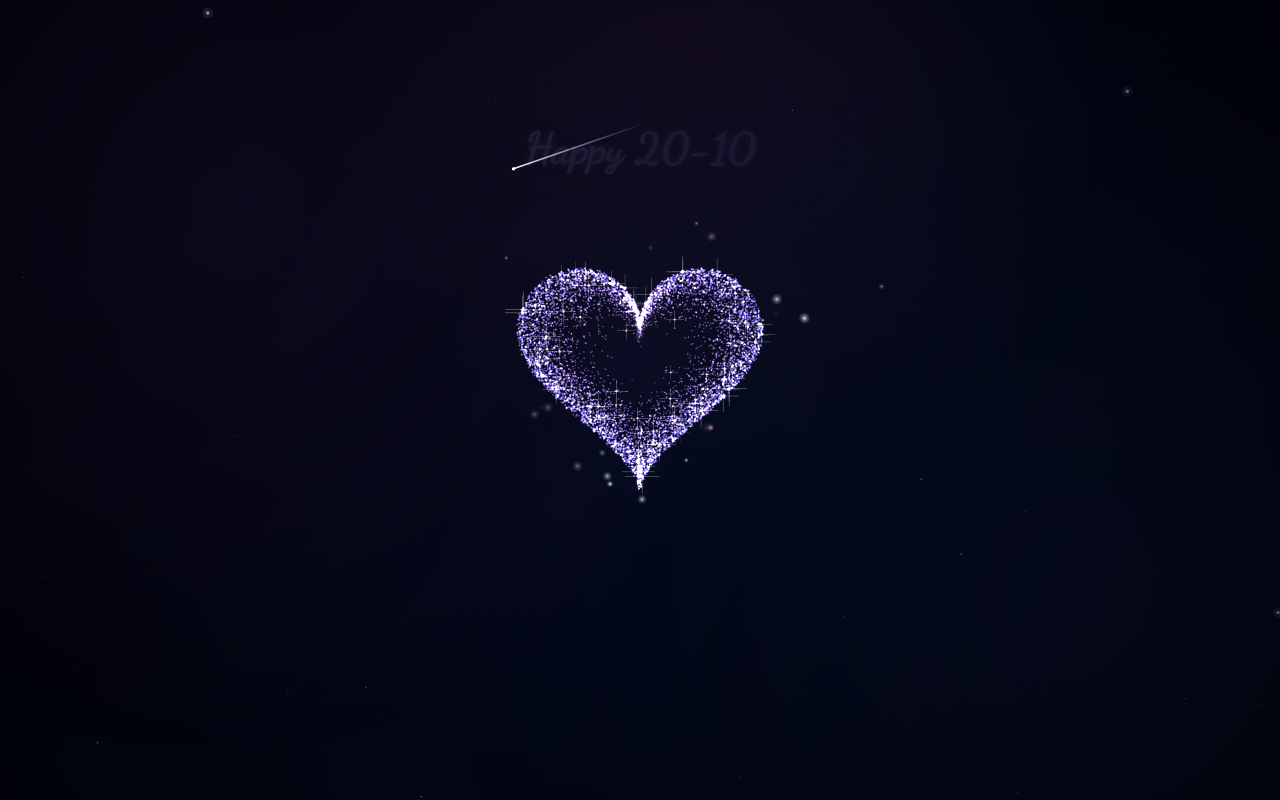
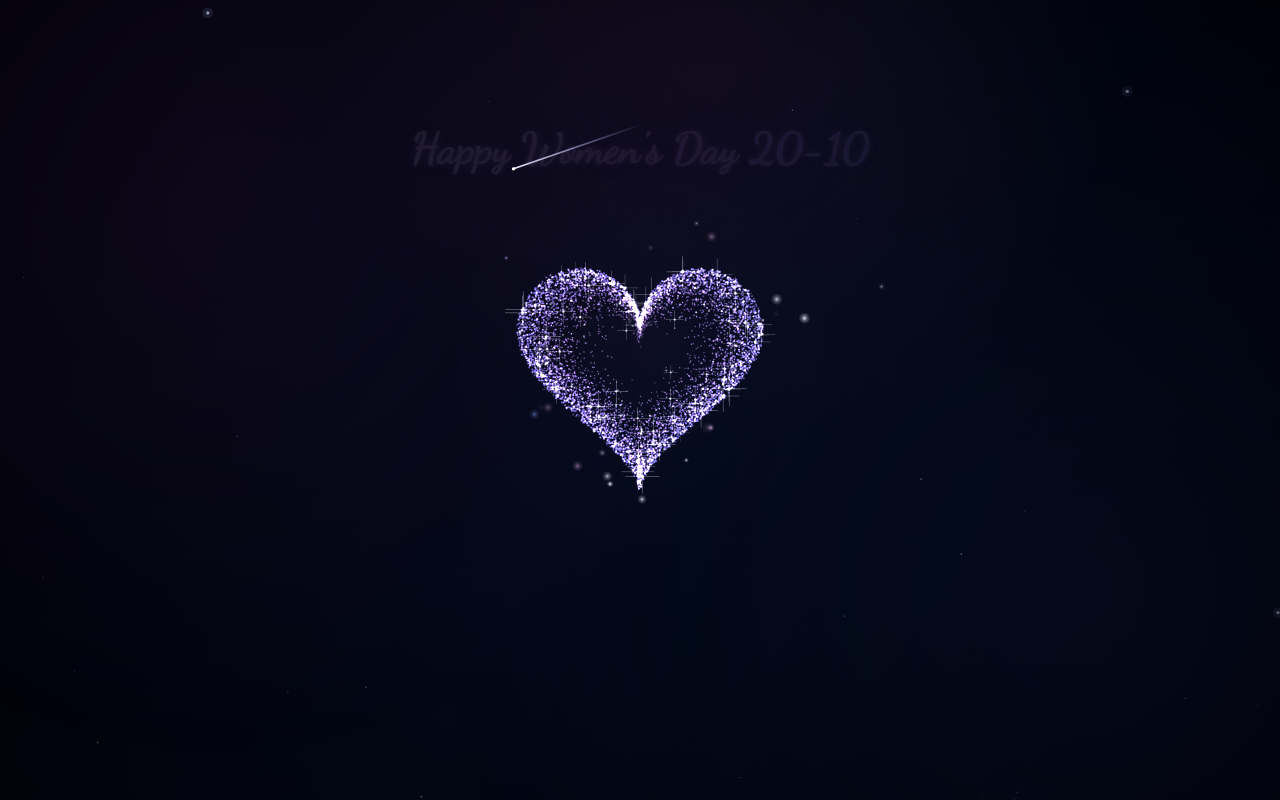
Before and after one commit to lustihgn/53-DamThiThu, a plain HTML site: page index.html in a window 1280 px wide. Drawn offline with Linux system fonts and the light colour scheme.

Commit message:
Update index.html

```diff
--- a/index.html
+++ b/index.html
@@ -707,7 +707,7 @@ function drawRingLayer(cx,cy,back,ringScale,visible){
 
 /* ---- Lời chúc: chỉ dùng opacity + transform (chạy trên GPU), không đổi layout mỗi khung ---- */
 const greetingLabel=document.getElementById("greetingLabel");
-const GREET_TEXT="Happy 20-10";
+const GREET_TEXT="Happy Women's Day 20-10";
 greetingLabel.textContent="";
 const glBase=document.createElement("span");glBase.className="gl-base";glBase.textContent=GREET_TEXT;
 const glShine=document.createElement("span");glShine.className="gl-shine";glShine.setAttribute("aria-hidden","true");glShine.textContent=GREET_TEXT;
```
